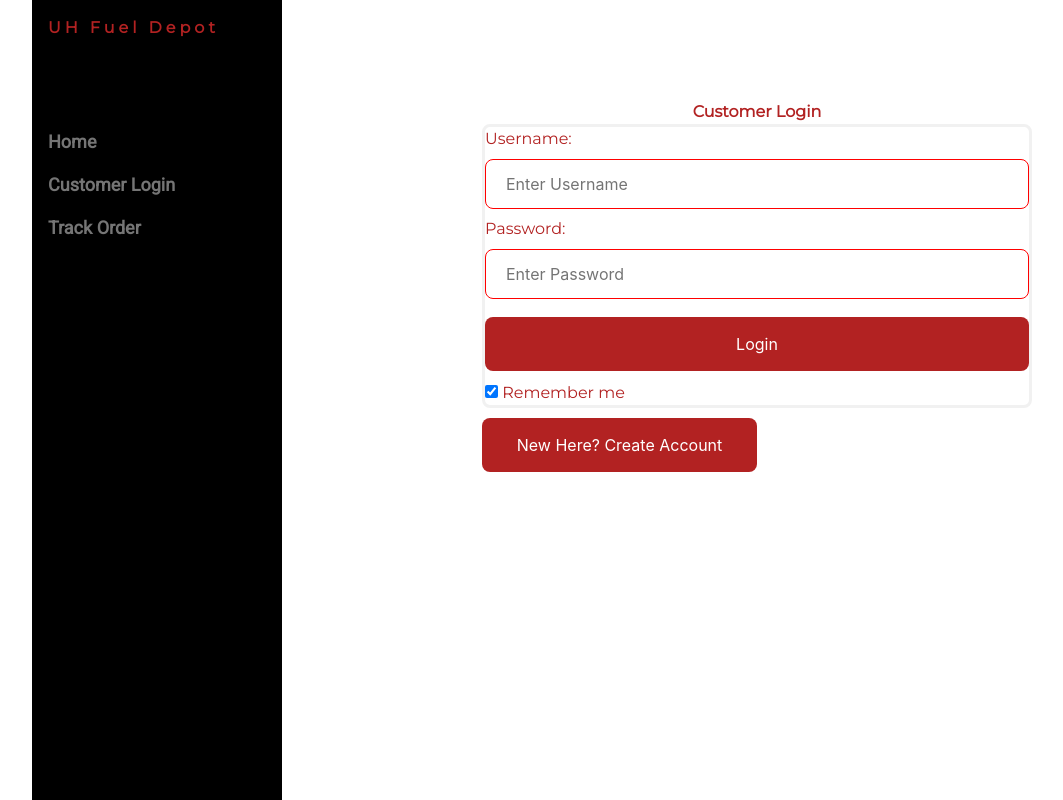
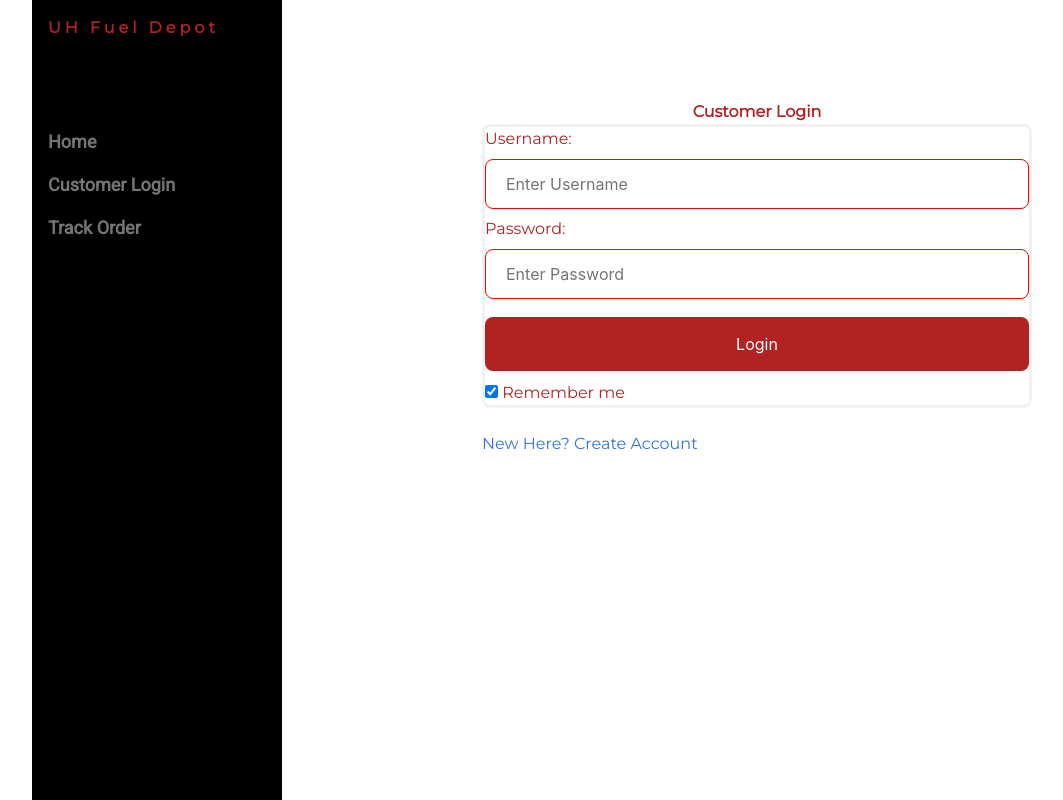
Before and after one commit to hite5/COSC_4353, a Flask app: page /emp_login in a window 1280 px wide. Shown: the whole page, without its empty margins (8-1071 px from the left). Run offline with Flask 2, Linux system fonts and the light colour scheme.

Commit message:
Update KEEPLogin.html
added link to registration form

```diff
--- a/application/templates/KEEPLogin.html
+++ b/application/templates/KEEPLogin.html
@@ -112,8 +112,9 @@
             <button type="submit">Login</button>
             <input  type="checkbox" checked="checked"> Remember me
         </form>
+        <br>
         <div style="align-items=center">
-            <button style="width:50%">New Here? Create Account</button>
+            <a href="/NewCustomerForm"  style="width:50%">New Here? Create Account</a>
         </div>
     </div>
     </div>
```
